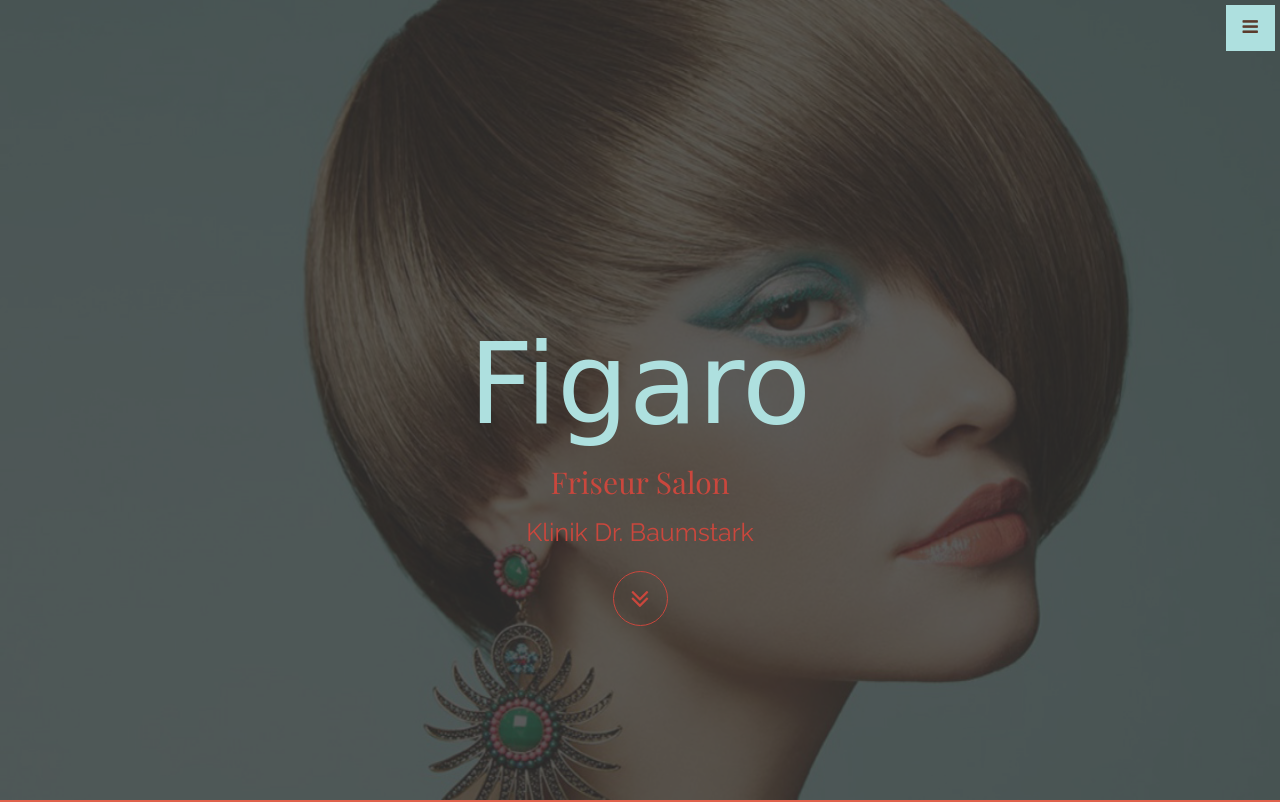
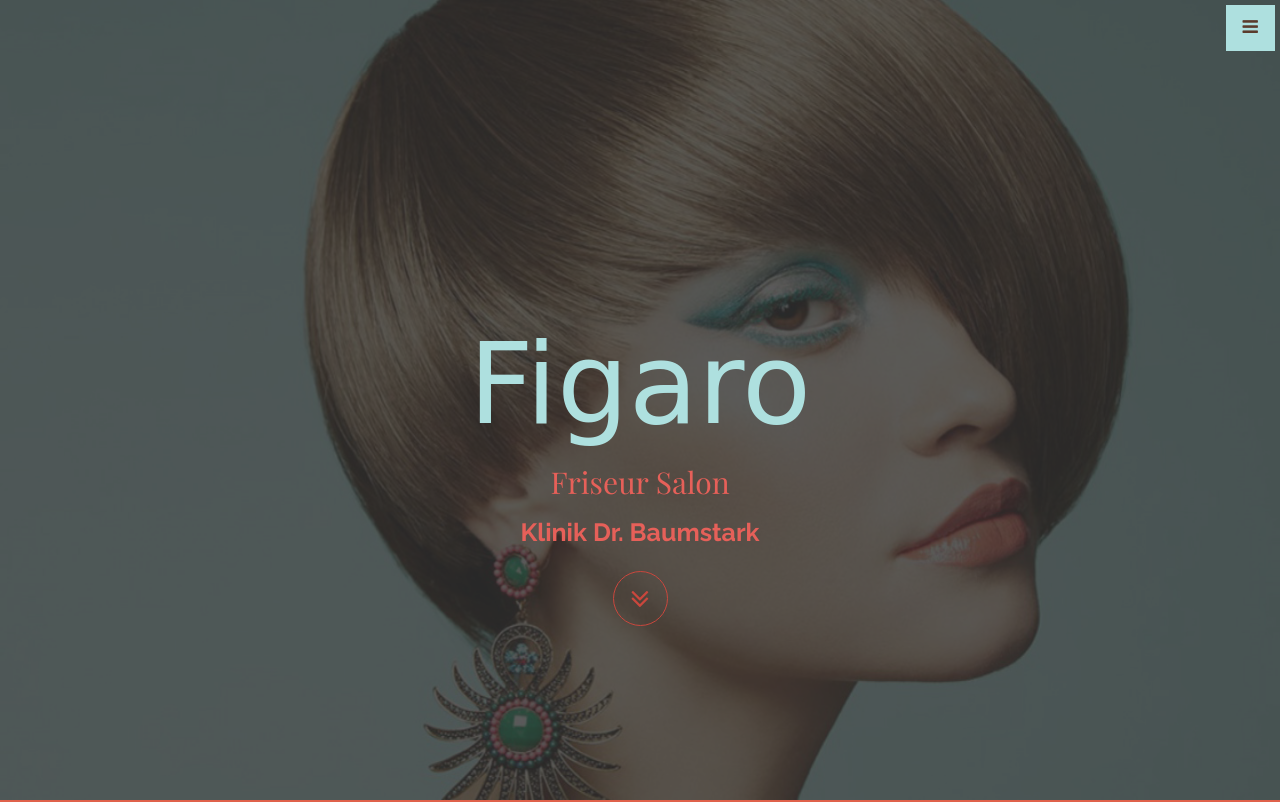
Before and after one commit to durriArtur/salonfigaro, a plain HTML site: page index.html in a window 1280 px wide. Shown: the top 802 px of the page. Drawn offline with nearby package versions, Linux system fonts and the light colour scheme; some packages are replaced by stand-ins of ours; a web font is replaced by a local one.

Commit message:
no message

```diff
--- a/css/main.css
+++ b/css/main.css
@@ -54,14 +54,16 @@ h1 span{
 
 
 h2{
-	color: #ca473d;
+    /* color: #ca473d; */
+    color: #E66059;
 	font-family: 'Raleway', sans-serif;
 	font-size: 25px;
-	font-weight: 400;
+	font-weight: 700;
 }
 
 h3{
-	color: #ca473d;
+    /* color: #ca473d; */
+    color: #E66059;
 	font-family: 'Playfair Display', serif;
 	font-size: 30px;
 	font-weight: 400;
```
